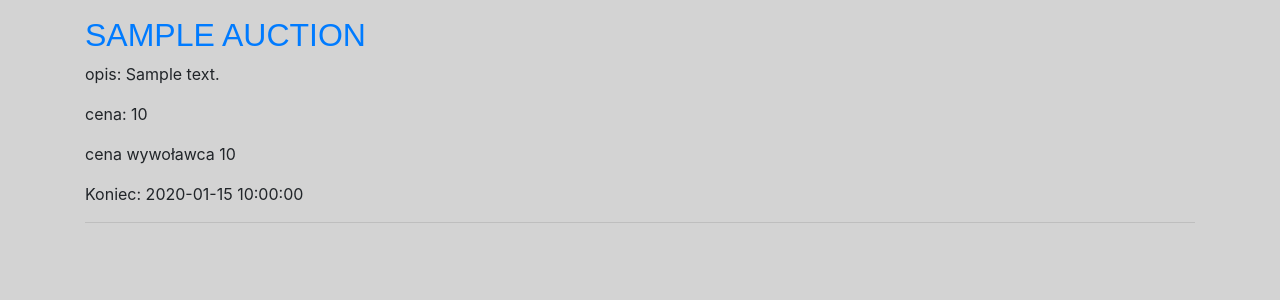
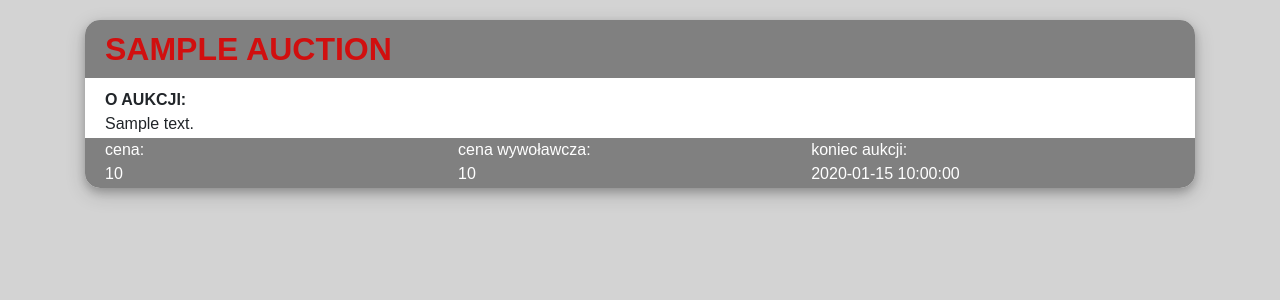
Before and after one commit to Rundaer/AuctionHouse, a Symfony app: template templates/my_auction/index.html.twig in a window 1280 px wide. Shown: the part 56-356 px from the top of the page. Run offline with Twig, Linux system fonts and the light colour scheme; the template is opened without the code that fills it: most values are stand-ins (such as "Sample title", 1, 10 or a date in 2020); some libraries are stand-ins or nearby versions.

Commit message:
CSS dla aukcji-19062020

```diff
--- a/public/css/mainDamian.css
+++ b/public/css/mainDamian.css
@@ -1,13 +1,12 @@
 
 .container_auc{
     margin-top: 20px;
-    padding: 20px;
     border: #343A40;
     background-color: white;
-    border-style: solid;
+
     font-family: Arial, Helvetica, sans-serif;
-    border-width: 1px;
     box-shadow: 0 4px 8px 0 rgba(0, 0, 0, 0.2), 0 6px 20px 0 rgba(0, 0, 0, 0.19);
+    border-radius: 15px;
 }
 
 
@@ -20,6 +19,7 @@ h2{
     font-family: Arial, Helvetica, sans-serif;
     text-transform: uppercase;
     text-decoration: none;
+    font-weight: bold;
 
 }
 
@@ -31,3 +31,51 @@ h2{
 
     color: #343A40;
 }
+
+.col1{
+
+    text-transform: uppercase;
+    font-weight: bold;
+
+
+}
+
+.ob1{
+    display: grid;
+    grid-template-columns: 33% 33% 33%;
+}
+
+.baner0{
+    background-color: #808080;
+    padding: 10px 20px 2px 20px;
+    border-radius: 15px 15px 0px 0px;
+}
+
+.baner1{
+    padding: 10px 20px 2px 20px;
+}
+
+.baner2{
+    padding: 0px 20px 2px 20px;
+    background-color: #808080;
+    color: white;
+    border-radius: 0px 0px 15px 15px;
+}
+
+
+.pole0{
+    text-transform: uppercase;
+    font-weight: bold;
+}
+
+.pole1{
+    text-align: left;
+}
+
+.pole01{
+    text-align: justify;
+}
+
+.pole11{
+    text-align: left;
+}
--- a/templates/my_auction/index.html.twig
+++ b/templates/my_auction/index.html.twig
@@ -6,12 +6,30 @@
 
     {# Lista moich aukcji #}
     {% for auction in auctions %}
-        <h2><a href={{ url('my_auction_details', {"id": auction.id} )}}>{{ auction.title }}</a></h2>
-        <p>opis: {{ auction.description }}</p>
-        <p>cena: {{ auction.price }}</p>
-        <p>cena wywoławca {{ auction.startingPrice }}</p>
-        <p>Koniec: {{ auction.expiresAt | date("Y-m-d H:i:s") }}</p>
-        <hr>
+
+
+
+        <div class="container_auc">
+    <div>
+        <div class="baner0"><h2><a class="auk1" href={{ url('my_auction_details', {"id": auction.id} )}}>{{ auction.title }}</a></h2></div>
+    </div>
+    <div class="baner1">
+        <div class="pole0">O aukcji:</div>
+        <div class="pole01">{{ auction.description }}</div>
+    </div>
+    <div class="baner2">
+        <div class="ob1">
+            <div class="pole1">cena:</div>
+            <div class="pole1">cena wywoławcza:</div>
+            <div class="pole1">koniec aukcji:</div>
+        </div>
+        <div class="ob1">
+            <div class="pole11">{{ auction.price }}</div>
+            <div class="pole11">{{ auction.startingPrice }}</div>
+            <div class="pole11">{{ auction.expiresAt | date("Y-m-d H:i:s") }}</div>
+        </div>
+    </div>
+    </div>
     {% endfor %}
 
 {% endblock %}
```
Also changed, not shown: templates/auction/index.html.twig (+25 -6 lines).
